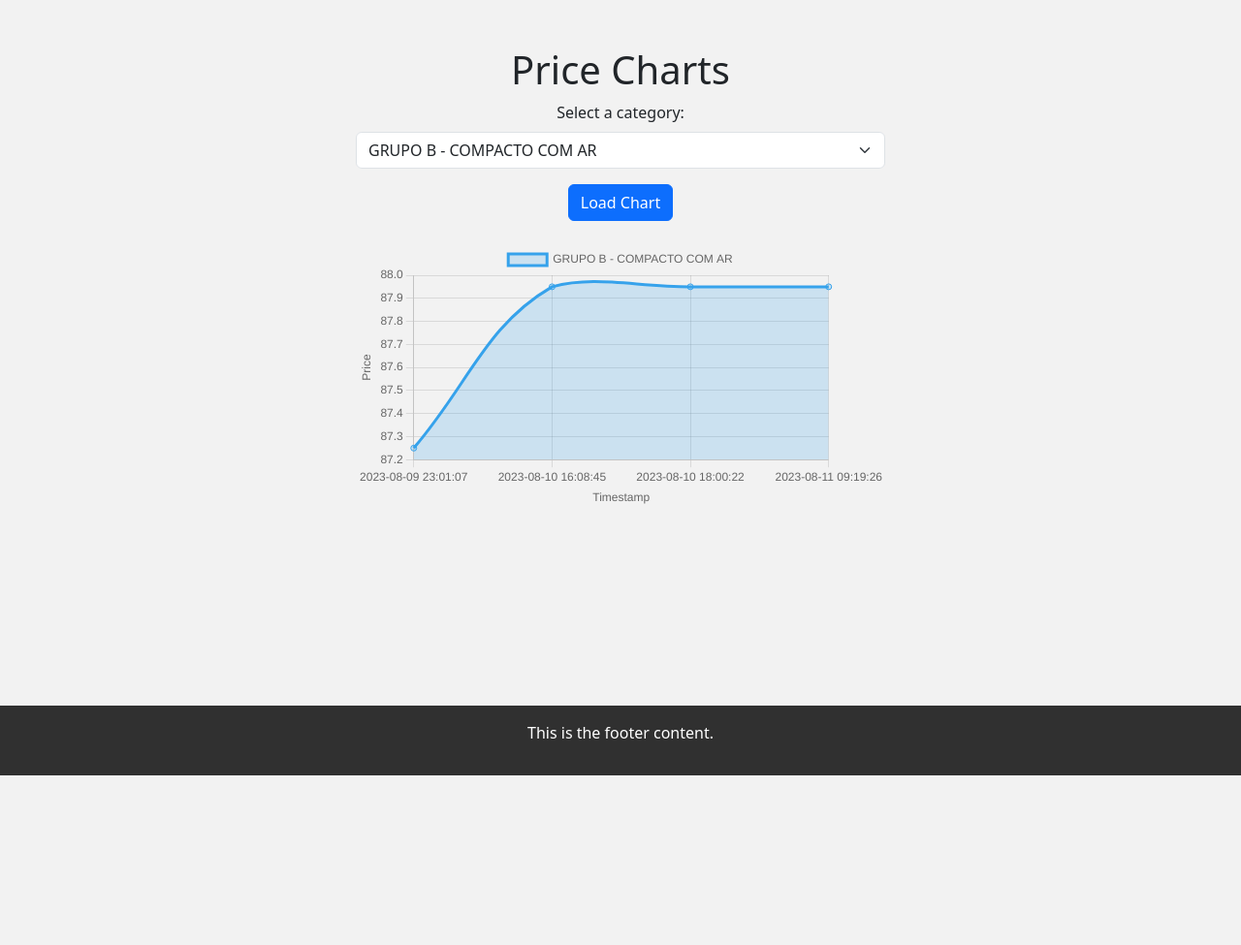
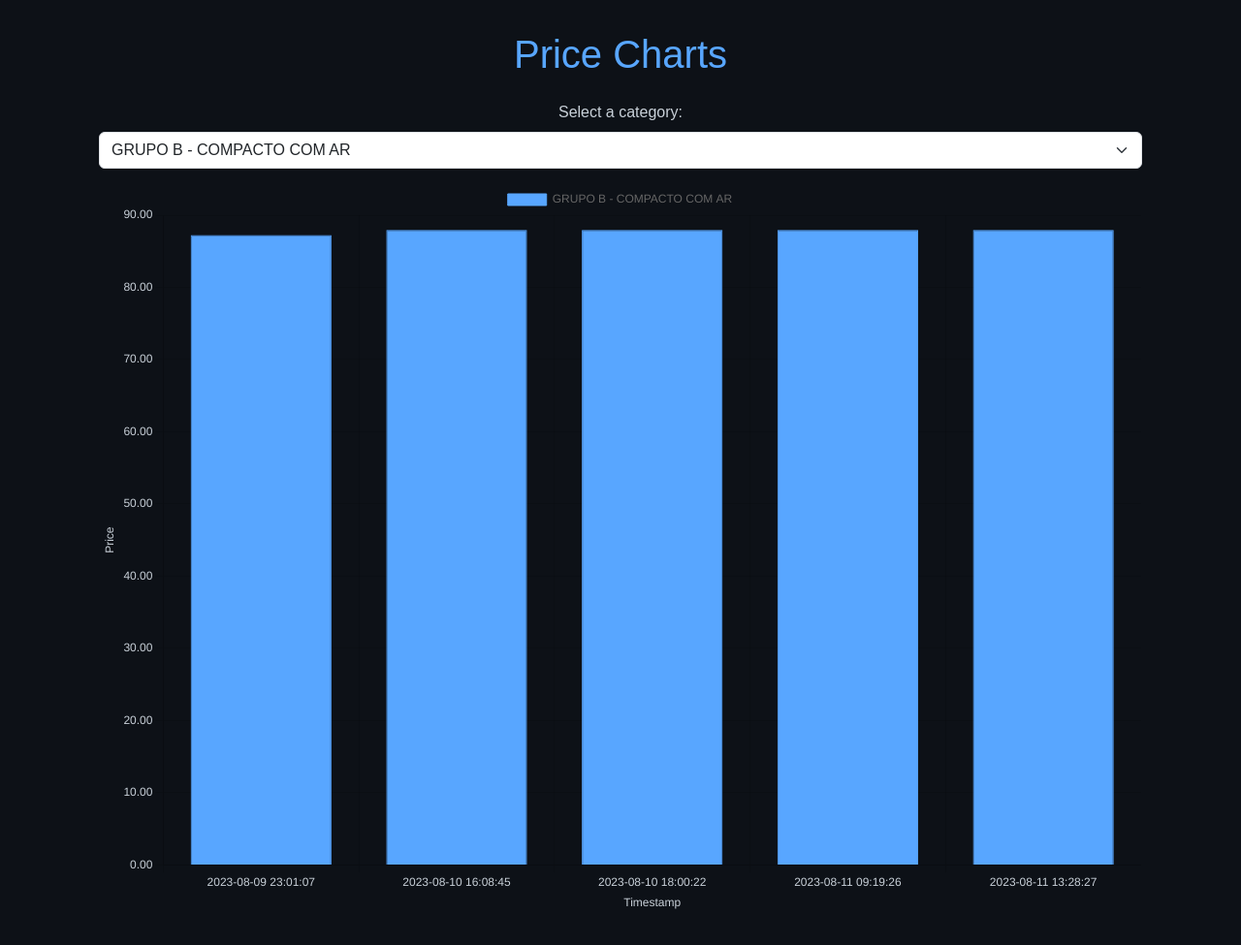
Before and after one commit to maxmilian02/LocalizaAPI, a Flask app: page / in a window 1280 px wide. Shown: the whole page at 97% size. Before the commit the page ends 800 px from the top, so only its background shows below. Run offline with Flask 3, Linux system fonts and the light colour scheme.

Commit message:
Bar graph

```diff
--- a/app.py
+++ b/app.py
@@ -5,7 +5,7 @@ app = Flask(__name__)
 
 @app.route('/')
 def index():
-    with open('data.json', 'r', encoding='utf-8') as json_file:
+    with open(r'C:\Users\abcma\OneDrive\Documentos\python\localiza\LocalizaAPI\data.json', 'r', encoding='utf-8') as json_file:
         data = json.load(json_file)
 
     categories = list(data[next(iter(data))].keys())
@@ -16,7 +16,7 @@ def index():
 def get_data():
     category = request.args.get('category', 'GRUPO B - COMPACTO COM AR')
 
-    with open('data.json', 'r', encoding='utf-8') as json_file:
+    with open(r'C:\Users\abcma\OneDrive\Documentos\python\localiza\LocalizaAPI\data.json', 'r', encoding='utf-8') as json_file:
         data = json.load(json_file)
 
     labels = []
@@ -24,15 +24,21 @@ def get_data():
 
     for timestamp, prices_dict in data.items():
         labels.append(timestamp)
-        prices.append(float(prices_dict[category].replace(',', '.')))
+        price = float(prices_dict[category].replace(',', '.'))
+        prices.append(price)
+
+    minPrice = min(prices)
+    maxPrice = max(prices)
 
     chart_data = {
         'category': category,
         'labels': labels,
-        'prices': prices
+        'prices': prices,
+        'minPrice': minPrice,  # Inclua o valor mínimo no dicionário
+        'maxPrice': maxPrice   # Inclua o valor máximo no dicionário
     }
 
     return jsonify(chart_data)
 
 if __name__ == '__main__':
-    app.run(debug=True)
+    app.run(host='192.168.15.91', port=5000, debug=True)
--- a/data.json
+++ b/data.json
@@ -46,5 +46,17 @@
         "GRUPO GC - SUV COMPACTO AUTOMÁTICO": "153,95",
         "GRUPO GX - SUV AUTOMÁTICO": "196,95",
         "GRUPO L - EXECUTIVO": "348,95"
+    },
+    "2023-08-11 13:28:27": {
+        "GRUPO B - COMPACTO COM AR": "87,95",
+        "GRUPO C - ECONÔMICO COM AR": "93,95",
+        "GRUPO CE - ECONÔMICO ESPECIAL C/AR": "101,95",
+        "GRUPO CS - ECONÔMICO SEDAN C/AR": "108,95",
+        "GRUPO F - INTERMEDIÁRIO": "122,95",
+        "GRUPO FS - INTERMEDIÁRIO SEDAN": "137,95",
+        "GRUPO FX - INTERMEDIÁRIO AUTOMÁTICO": "162,95",
+        "GRUPO GC - SUV COMPACTO AUTOMÁTICO": "153,95",
+        "GRUPO GX - SUV AUTOMÁTICO": "196,95",
+        "GRUPO L - EXECUTIVO": "348,95"
     }
 }
--- a/templates/index.html
+++ b/templates/index.html
@@ -2,36 +2,43 @@
 <html lang="en">
 <head>
     <meta charset="UTF-8">
-    <meta name="viewport" content="width=device-width, initial-scale=1.0">
+    <meta name="viewport" content="width=device-width, initial-scale=1">
     <title>Price Chart</title>
     <link rel="stylesheet" href="https://cdn.jsdelivr.net/npm/bootstrap@5.3.0/dist/css/bootstrap.min.css">
-    <link rel="stylesheet" href="https://cdnjs.cloudflare.com/ajax/libs/animate.css/4.1.1/animate.min.css">
     <script src="https://cdn.jsdelivr.net/npm/chart.js"></script>
     <style>
         body {
-            background-color: #f2f2f2;
+            background-color: #0D1117;
+            color: #C9D1D9;
+            font-family: Arial, sans-serif;
             margin: 0;
             padding: 0;
-            display: flex;
-            flex-direction: column;
-            min-height: 100vh;
         }
         .content {
-            flex-grow: 1;
+            padding: 2rem;
         }
-        .footer {
-            background-color: rgba(0, 0, 0, 0.8); /* Fundo translúcido */
-            color: white;
-            padding: 1rem;
-            text-align: center;
+        select {
+            background-color: #161B22;
+            color: #C9D1D9;
+            border: 1px solid #21262D;
+            padding: 0.5rem;
+            border-radius: 0.25rem;
+            width: 100%;
+            margin-bottom: 1rem;
+        }
+        h1 {
+            color: #58A6FF;
+            margin-bottom: 1.5rem;
+        }
+        canvas {
+            display: block;
+            max-width: 100%;
         }
     </style>
 </head>
 <body>
-    <div class="container mt-5 content">
-        <div class="row justify-content-center">
-            <div class="col-md-6">
-                <div class="text-center animate__animated animate__fadeInDown">
+    <div class="container content">
+        <div class="text-center">
             <h1>Price Charts</h1>
             <label for="category" class="form-label">Select a category:</label>
             <select id="category" class="form-select mb-3">
@@ -39,40 +46,35 @@
                     <option value="{{ category }}">{{ category }}</option>
                 {% endfor %}
             </select>
-                    <button id="loadButton" class="btn btn-primary animate__animated animate__fadeInUp">Load Chart</button>
         </div>
-                <div class="mt-4">
-                    <canvas id="priceChart"></canvas>
+        <div>
+            <canvas id="barChart"></canvas>
         </div>
     </div>
-        </div>
-    </div>
-    <div class="footer">
-        <p>This is the footer content.</p>
-    </div>
     <script>
-        let priceChart;
+        let barChart;
 
-        const loadChart = (selectedCategory) => {
-            fetch(`/data?category=${selectedCategory}`)
-                .then(response => response.json())
-                .then(chartData => {
-                    if (priceChart) {
-                        priceChart.destroy();
+        const updateBarChart = (chartData) => {
+            const ctx = document.getElementById('barChart').getContext('2d');
+            const chartContainer = document.querySelector('.content');
+            const chartWidth = chartContainer.offsetWidth;
+            ctx.canvas.width = chartWidth;
+            ctx.canvas.height = chartWidth * 0.7;
+
+            if (barChart) {
+                barChart.destroy();
             }
 
-                    const ctx = document.getElementById('priceChart').getContext('2d');
-                    priceChart = new Chart(ctx, {
-                        type: 'line',
+            barChart = new Chart(ctx, {
+                type: 'bar',
                 data: {
                     labels: chartData.labels,
                     datasets: [{
                         label: chartData.category,
                         data: chartData.prices,
-                                borderColor: 'rgba(54, 162, 235, 1)',
-                                backgroundColor: 'rgba(54, 162, 235, 0.2)',
-                                tension: 0.4,
-                                fill: true
+                        backgroundColor: '#58A6FF',
+                        borderColor: '#58A6FF',
+                        borderWidth: 1
                     }]
                 },
                 options: {
@@ -82,40 +84,59 @@
                             display: true,
                             title: {
                                 display: true,
-                                        text: 'Timestamp'
+                                text: 'Timestamp',
+                                color: '#C9D1D9'
+                            },
+                            ticks: {
+                                color: '#C9D1D9'
                             }
                         },
                         y: {
                             display: true,
                             title: {
                                 display: true,
-                                        text: 'Price'
+                                text: 'Price',
+                                color: '#C9D1D9'
+                            },
+                            ticks: {
+                                color: '#C9D1D9',
+                                callback: function(value, index, values) {
+                                    return value.toFixed(2);
+                                },
+                                min: chartData.minPrice, // Use o valor mínimo calculado
+                                max: chartData.maxPrice  // Use o valor máximo calculado
                             }
                         }
                     },
                     plugins: {
                         tooltip: {
-                                    callbacks: {
-                                        label: function(context) {
-                                            return '$' + context.parsed.y.toFixed(2);
-                                        }
-                                    }
+                            backgroundColor: '#161B22',
+                            titleColor: '#C9D1D9',
+                            bodyColor: '#C9D1D9',
+                            borderColor: '#21262D',
+                            borderWidth: 1
                         }
                     }
                 }
             });
-                });
         };
 
-        const loadButton = document.getElementById('loadButton');
-        loadButton.addEventListener('click', () => {
-            const selectedCategory = document.getElementById('category').value;
-            loadChart(selectedCategory);
+        const categorySelect = document.getElementById('category');
+        categorySelect.addEventListener('change', () => {
+            const selectedCategory = categorySelect.value;
+            fetch(`/data?category=${selectedCategory}`)
+                .then(response => response.json())
+                .then(chartData => {
+                    updateBarChart(chartData);
+                });
         });
 
-        // Initial load
         const initialCategory = document.getElementById('category').value;
-        loadChart(initialCategory);
+        fetch(`/data?category=${initialCategory}`)
+            .then(response => response.json())
+            .then(chartData => {
+                updateBarChart(chartData);
+            });
     </script>
 </body>
 </html>
```
Also changed, not shown: localizapy.py (+11 -3 lines), 2 other files. Lines whose indentation alone changed are shown as unchanged.
